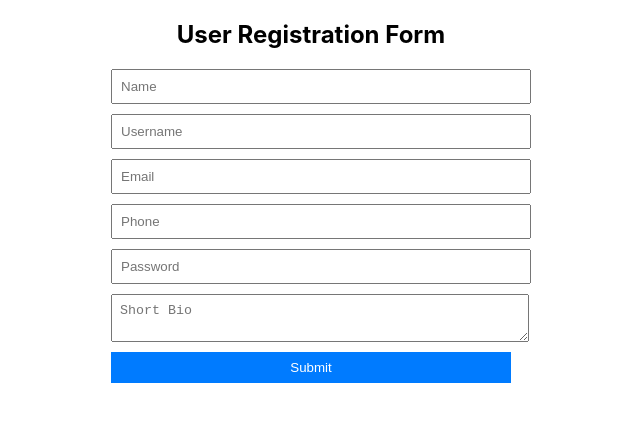
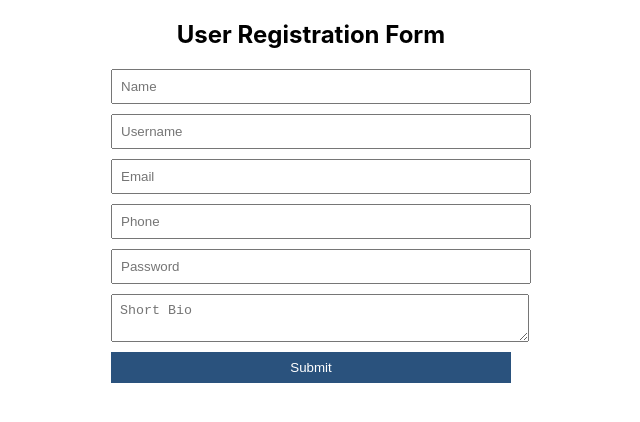
Before and after one commit to campbell-15/react-user-registration, a React (Create React App) app: page / in a window 1280 px wide. Shown: the top 422 px of the page, without its empty margins (329-969 px from the left). Built offline with nearby package versions, Linux system fonts and the light colour scheme.

Commit message:
chnaged button color

```diff
--- a/src/styles/RegisterForm.css
+++ b/src/styles/RegisterForm.css
@@ -17,7 +17,7 @@
     }
 
     .register-form button {
-        background-color: #007bff;
+        background-color: #2a527d;
         color: #fff;
         border: none;
         cursor: pointer;
```
